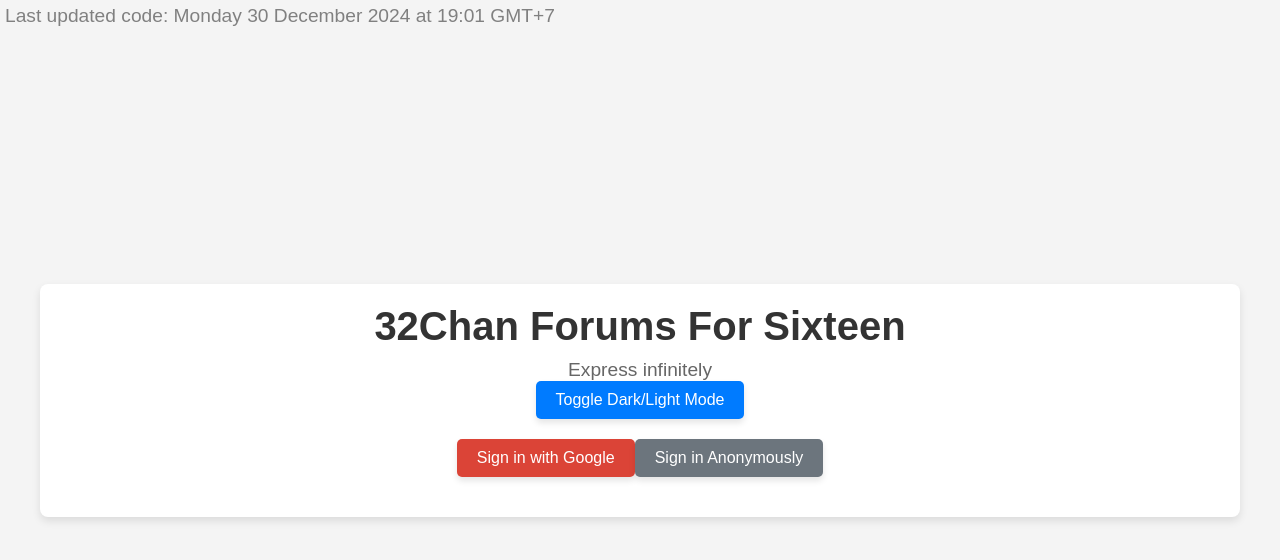
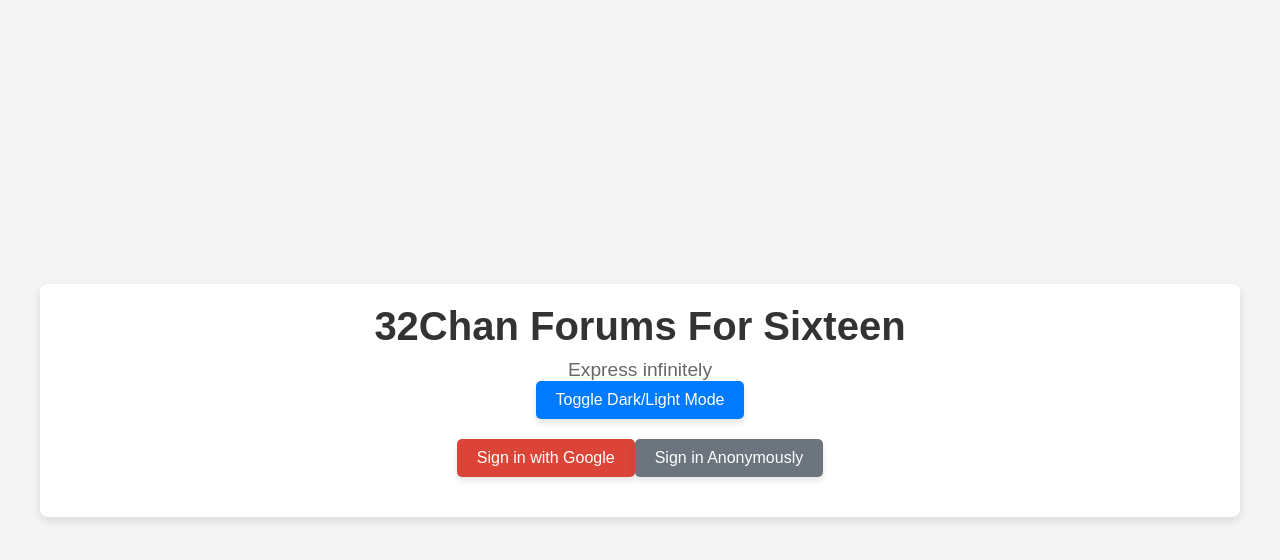
Before and after one commit to Salmanzahi/32chan, a plain HTML site: page index.html in a window 1280 px wide. Drawn offline with Linux system fonts and the light colour scheme; no server answers.

Commit message:
remove time update

```diff
--- a/index.html
+++ b/index.html
@@ -25,7 +25,6 @@
             <h1>32Chan Forums For Sixteen</h1>
             <p>Express infinitely</p>
             <button id="themeToggleBtn">Toggle Dark/Light Mode</button>
-            <p id="lastUpdated" style="color: gray; position: absolute; top: 5px; left: 5px;"></p>
             <script>
                 document.addEventListener('DOMContentLoaded', (event) => {
     // Update the last updated timestamp
```
